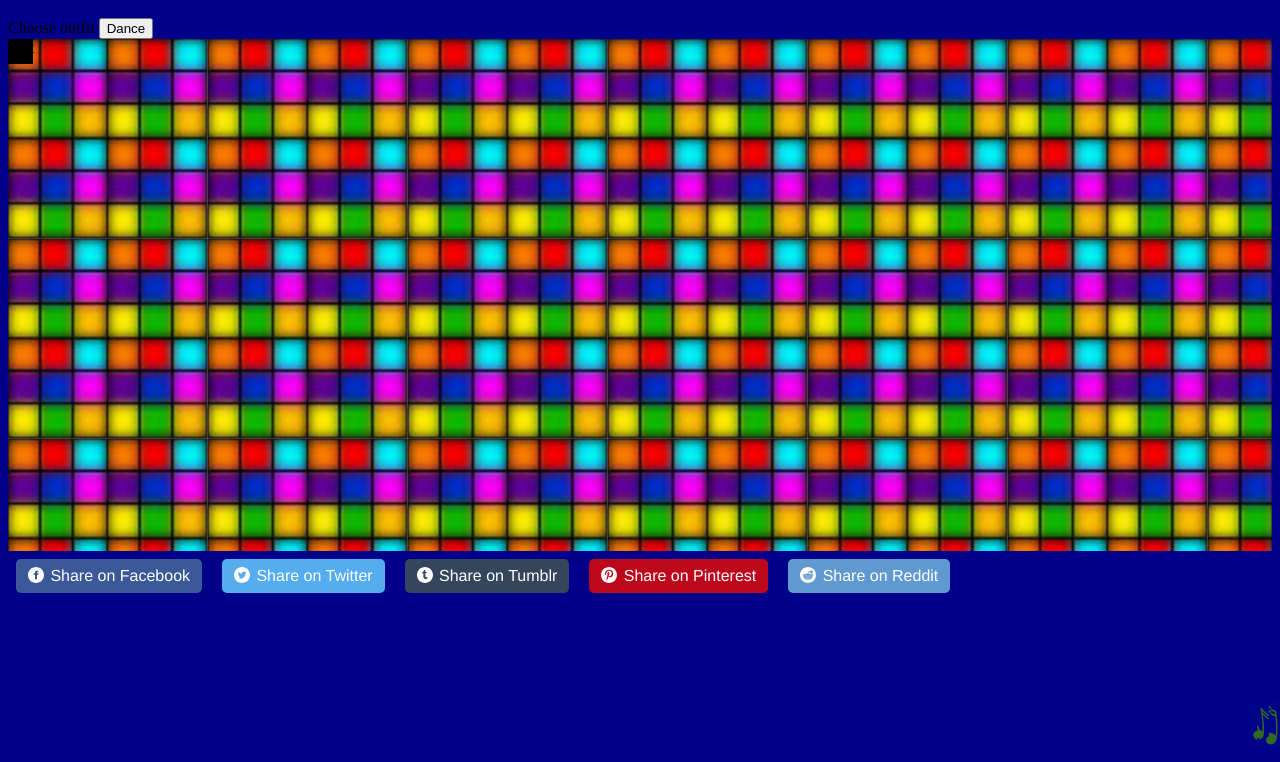
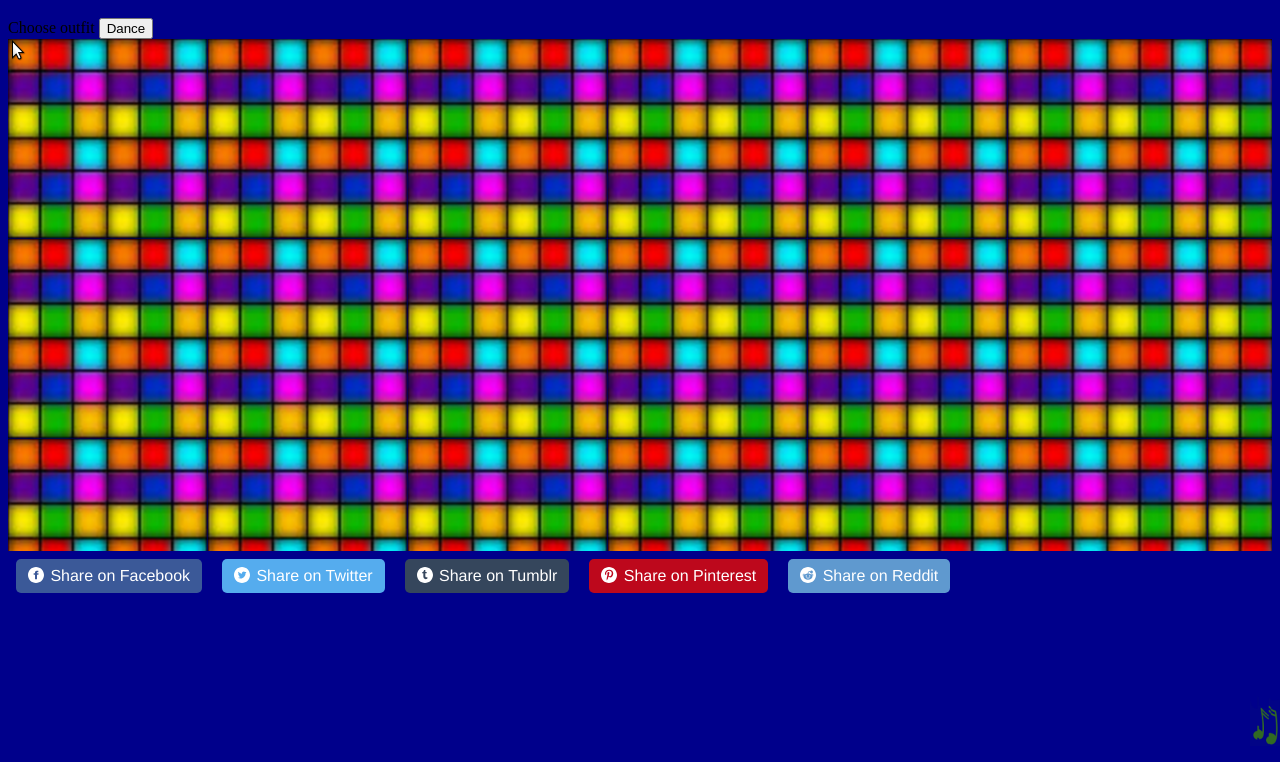
Before and after one commit to void4/soundclot, a Flask app: page /dance in a window 1280 px wide. Shown: the part 54-816 px from the top of the page. Run offline with Flask 2, Linux system fonts and the light colour scheme; some libraries are stand-ins or nearby versions.

Commit message:
Show uniform cursor, use extra div for player himself (no roundtrip)

```diff
--- a/dance.py
+++ b/dance.py
@@ -36,7 +36,7 @@ def handle_json(json):
     typ, data = json["type"], json["data"]
 
     if typ == "user":
-        send("user", {"id":session["uid"], "x":data["x"], "y":data["y"]}, broadcast=True)
+        send("user", {"id":session["uid"], "x":data["x"], "y":data["y"]}, broadcast=True, include_self=False)
 
 if __name__ == '__main__':
     socketio.run(app, port=1338)
--- a/templates/dance.html
+++ b/templates/dance.html
@@ -19,7 +19,6 @@ html, body {
 .dancefloor {
   min-width: 95%;
   min-height: 95%;
-  background-color: gray;
   height: 512px;
   background-image: url("static/dancefloor.png");
   background-size: 200px 200px;
@@ -31,7 +30,7 @@ html, body {
   height: 25px;
   min-width: 25px;
   min-height: 25px;
-  background-color: black;
+  background-image: url("static/cursor.png");
   pointer-events:none;
   /*-webkit-transition: left 0.3s 0.1s ease-out;*/
 }
@@ -43,11 +42,10 @@ html, body {
 
 <div id="outfit">
   Choose outfit
-  <button onclick="dance()">Dance</button>
+  <button onclick="dance()">Dance</button><!--Turn on the lights!-->
 </div>
 
 <div id="cursor" class="cursor">
-Test
 </div>
 
 <div id="dancefloor" class="dancefloor">
```
Also changed, not shown: static/cursor.png (added).
